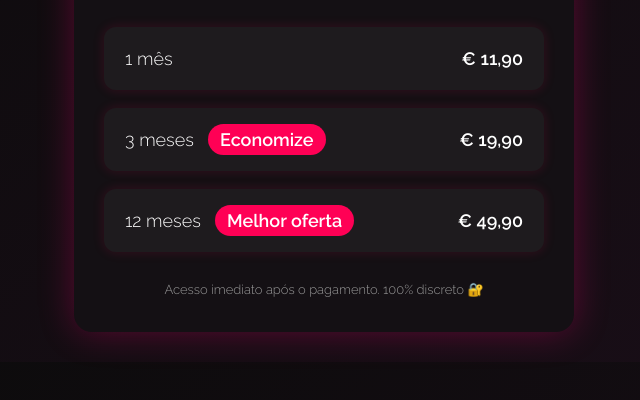
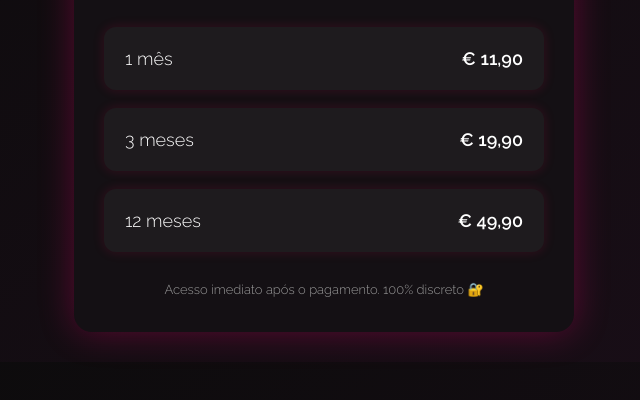
Before and after one commit to minhaclaro79-lab/privacy-18, a plain HTML site: page index.html in a window 1280 px wide. Shown: the part 276-676 px from the top of the page, without its empty margins (316-956 px from the left). Drawn offline with Linux system fonts and the light colour scheme.

Commit message:
Update index.html

```diff
--- a/index.html
+++ b/index.html
@@ -142,7 +142,7 @@
     <div class="plan" onclick="goToCheckout('3m')">
       <div>
         <span>3 meses</span>
-        <span class="badge">Economize</span>
+
       </div>
       <span class="price">€ 19,90</span>
     </div>
@@ -150,7 +150,7 @@
     <div class="plan" onclick="goToCheckout('12m')">
       <div>
         <span>12 meses</span>
-        <span class="badge">Melhor oferta</span>
+
       </div>
       <span class="price">€ 49,90</span>
     </div>
```
